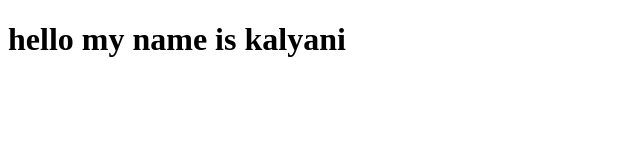
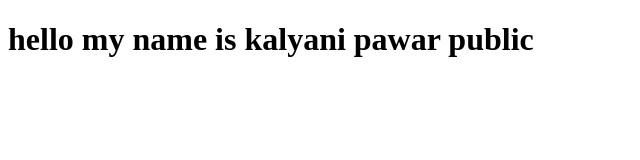
Before and after one commit to 111kalyani/sample-project, a plain HTML site: page index.html in a window 1280 px wide. Shown: the whole page, without its empty margins (0-640 px from the left). Drawn offline with Linux system fonts and the light colour scheme.

Commit message:
make changes

```diff
--- a/index.html
+++ b/index.html
@@ -7,6 +7,6 @@
     <title>Document</title>
 </head>
 <body>
-    <h1>hello my name is kalyani</h11>
+    <h1>hello my name is kalyani pawar public</h11>
 </body>
 </html>
```
